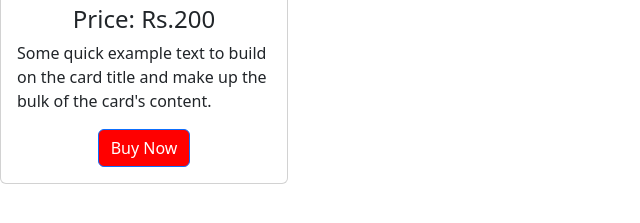
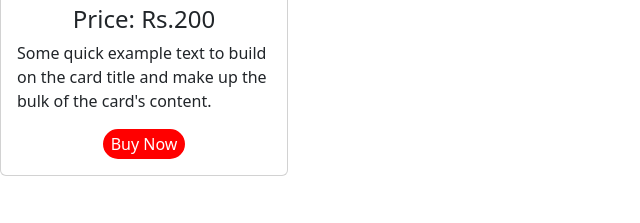
Before and after one commit to acciojob/pricing-card-ameynagulwar, a website: page main.html in a window 1280 px wide. Shown: the part 283-506 px from the top of the page, without its empty margins (0-640 px from the left). Drawn offline with nearby package versions, Linux system fonts and the light colour scheme.

Commit message:
created a submission

```diff
--- a/main.html
+++ b/main.html
@@ -14,7 +14,7 @@
     <h1 class="card-title text-center">Pricing card</h1>
 	  <h4 class="text-center">Price: Rs.200</h4>
     <p class="card-text">Some quick example text to build on the card title and make up the bulk of the card's content.</p>
-  <center><a href="#" class="btn btn-primary button">Buy Now</a></center>
+  <center><button>Buy Now</button></center>
   </div>
 </div>
 	<script src="https://cdn.jsdelivr.net/npm/bootstrap@5.3.0-alpha3/dist/js/bootstrap.bundle.min.js" integrity="sha384-ENjdO4Dr2bkBIFxQpeoTz1HIcje39Wm4jDKdf19U8gI4ddQ3GYNS7NTKfAdVQSZe" crossorigin="anonymous"></script>
--- a/styles.css
+++ b/styles.css
@@ -1,5 +1,7 @@
 /*  your css code here. If applicable */
-.btn{
+button{
 	color: white;
 	background-color: red;
+	border: 2px solid red;
+    border-radius: 25px;
 }
```
